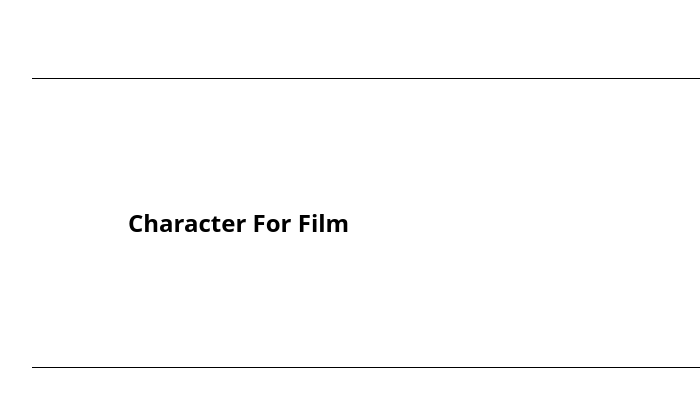
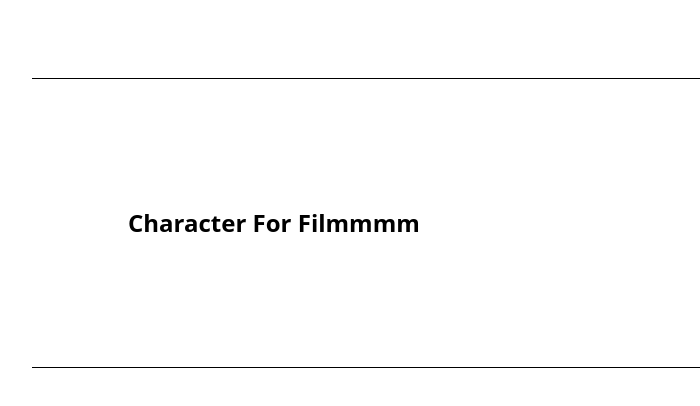
Before and after one commit to AnjanaKaveesha/portfolio-web, a website: page dist/new.html in a window 1280 px wide. Shown: the part 1519-1925 px from the top of the page, 112-812 px from the left. Drawn offline with nearby package versions, Linux system fonts and the light colour scheme.

Commit message:
letter change

```diff
--- a/dist/new.html
+++ b/dist/new.html
@@ -101,7 +101,7 @@
         <hr class="h-px bg-black border-none" />
         <div class="flex justify-between h-72 bg-aqua">
           <div class="content-center p-24 text-2xl font-semibold">
-            Character For Film
+            Character For Filmmmm
           </div>
           <div class="content-center video_container">
             <video
```
